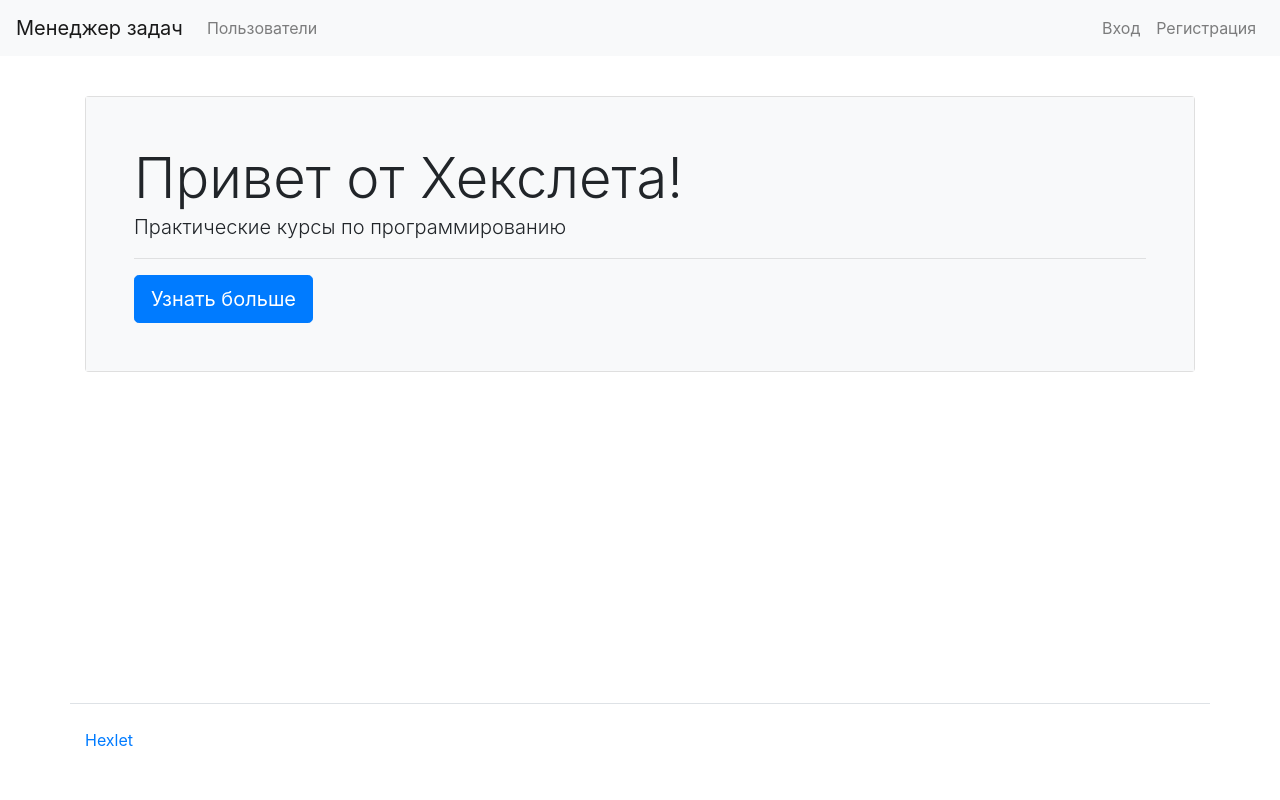
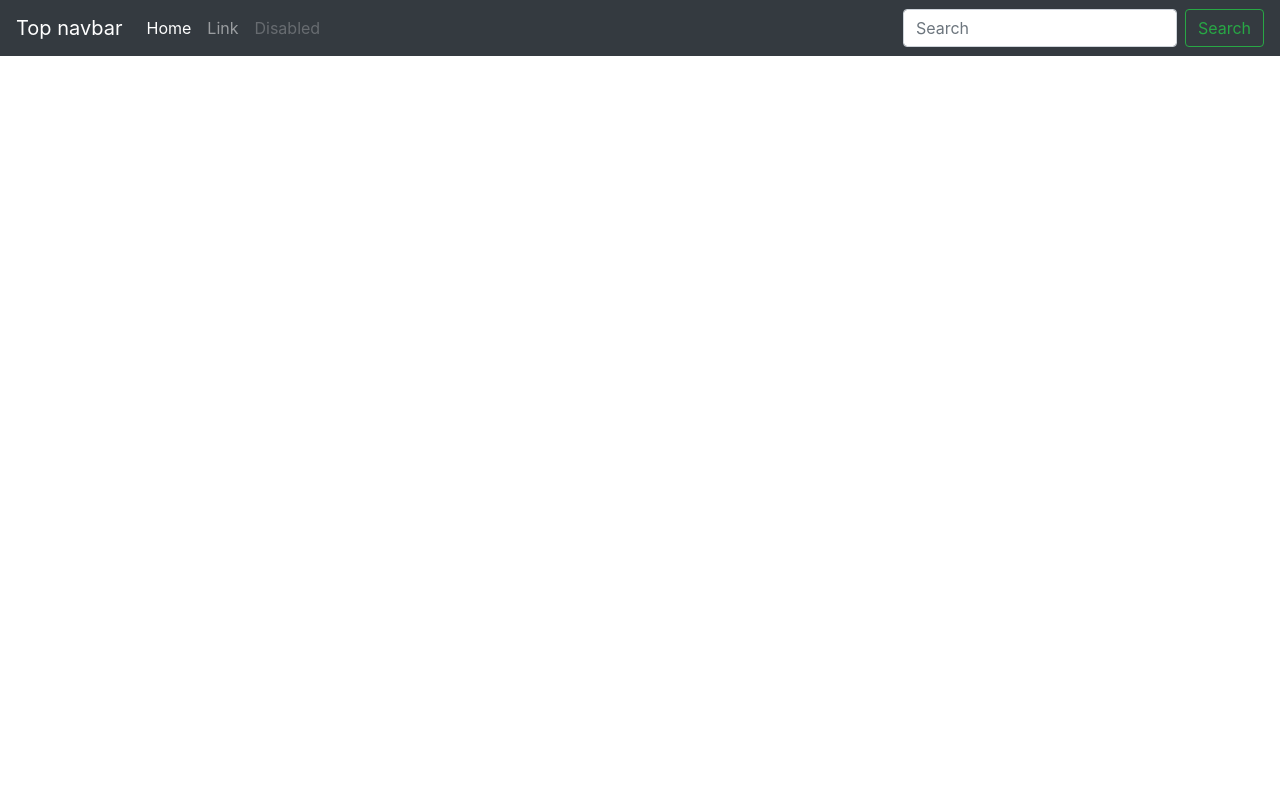
Before and after one commit to Chudilo4/python-project-52, a Django app: template templates/base.html in a window 1280 px wide. Run offline with Django 4.2, Linux system fonts and the light colour scheme; the template is opened without the code that fills it, so the values that code supplies are empty; some libraries are stand-ins or nearby versions.

Commit message:
-начал шаг 2

```diff
--- a/pyproject.toml
+++ b/pyproject.toml
@@ -8,6 +8,7 @@ authors = ["chudilo4 <chipalinchik@gmail.com>"]
 python = "^3.8.14"
 Django = "^4.1.4"
 gunicorn = "^20.1.0"
+django-bootstrap4 = "^22.3"
 
 [tool.poetry.dev-dependencies]
 
--- a/task_manager/settings.py
+++ b/task_manager/settings.py
@@ -40,6 +40,7 @@ INSTALLED_APPS = [
     'django.contrib.sessions',
     'django.contrib.messages',
     'django.contrib.staticfiles',
+    'bootstrap4',
 ]
 
 MIDDLEWARE = [
@@ -50,6 +51,7 @@ MIDDLEWARE = [
     'django.contrib.auth.middleware.AuthenticationMiddleware',
     'django.contrib.messages.middleware.MessageMiddleware',
     'django.middleware.clickjacking.XFrameOptionsMiddleware',
+    'django.middleware.locale.LocaleMiddleware',
 ]
 
 ROOT_URLCONF = 'task_manager.urls'
@@ -106,7 +108,7 @@ AUTH_PASSWORD_VALIDATORS = [
 # Internationalization
 # https://docs.djangoproject.com/en/4.1/topics/i18n/
 
-LANGUAGE_CODE = 'en-us'
+LANGUAGE_CODE = 'ru'
 
 TIME_ZONE = 'UTC'
 
--- a/templates/base.html
+++ b/templates/base.html
@@ -1,62 +1,38 @@
 <!DOCTYPE html>
-<html lang="ru-ru">
+<html lang="en">
 <head>
-    <meta name="viewport" content="width=device-width, initial-scale=1, shrink-to-fit=no">
     <title>Менеджер задач Hexlet</title>
-    <link crossorigin="anonymous" href="https://stackpath.bootstrapcdn.com/bootstrap/4.5.2/css/bootstrap.min.css" integrity="sha384-JcKb8q3iqJ61gNV9KGb8thSsNjpSL0n8PARn9HuZOnIxN0hoP+VmmDGMN5t9UJ0Z" rel="stylesheet">
-    <script crossorigin="anonymous" integrity="sha384-ZvpUoO/+PpLXR1lu4jmpXWu80pZlYUAfxl5NsBMWOEPSjUn/6Z/hRTt8+pR6L4N2" src="https://code.jquery.com/jquery-3.5.1.min.js"></script>
-<script crossorigin="anonymous" integrity="sha384-Q6E9RHvbIyZFJoft+2mJbHaEWldlvI9IOYy5n3zV9zzTtmI3UksdQRVvoxMfooAo" src="https://cdn.jsdelivr.net/npm/popper.js@1.16.0/dist/umd/popper.min.js"></script>
-<script crossorigin="anonymous" integrity="sha384-B4gt1jrGC7Jh4AgTPSdUtOBvfO8shuf57BaghqFfPlYxofvL8/KUEfYiJOMMV+rV" src="https://stackpath.bootstrapcdn.com/bootstrap/4.5.2/js/bootstrap.min.js"></script>
-  </head>
-<body class="d-flex flex-column min-vh-100">
-    <nav class="navbar navbar-expand-lg navbar-light bg-light mb-3">
-      <a class="navbar-brand" href="/">Менеджер задач</a>
-      <button class="navbar-toggler" data-toggle="collapse" data-target="#navbarToggleExternalContent">
+    <meta charset="UTF-8">
+    <title>Title</title>
+    {% load bootstrap4 %}
+    {% bootstrap_css %}
+    {% bootstrap_javascript jquery='full' %}
+    {% bootstrap_messages %}
+</head>
+<body>
+<nav class="navbar navbar-expand-md navbar-dark bg-dark mb-4">
+      <a class="navbar-brand" href="#">Top navbar</a>
+      <button class="navbar-toggler" type="button" data-toggle="collapse" data-target="#navbarCollapse" aria-controls="navbarCollapse" aria-expanded="false" aria-label="Toggle navigation">
         <span class="navbar-toggler-icon"></span>
       </button>
-      <div class="collapse navbar-collapse" id="navbarToggleExternalContent">
+      <div class="collapse navbar-collapse" id="navbarCollapse">
         <ul class="navbar-nav mr-auto">
+          <li class="nav-item active">
+            <a class="nav-link" href="#">Home <span class="sr-only">(current)</span></a>
+          </li>
           <li class="nav-item">
-            <a class="nav-link" href="/users/">Пользователи</a>
+            <a class="nav-link" href="#">Link</a>
           </li>
-
+          <li class="nav-item">
+            <a class="nav-link disabled" href="#">Disabled</a>
+          </li>
         </ul>
-        <ul class="navbar-nav">
-
-            <li class="nav-item">
-              <a class="nav-link" href="/login/">Вход</a>
-            </li>
-            <li class="nav-item">
-              <a class="nav-link" href="/users/create/">Регистрация</a>
-            </li>
-
-        </ul>
+        <form class="form-inline mt-2 mt-md-0">
+          <input class="form-control mr-sm-2" type="text" placeholder="Search" aria-label="Search">
+          <button class="btn btn-outline-success my-2 my-sm-0" type="submit">Search</button>
+        </form>
       </div>
     </nav>
-    <div class="container wrapper flex-grow-1">
-
-
-
-      <h1 class="my-4">
-
-
-      </h1>
-
-<h1 class="my-4"></h1>
-<div class="card">
-  <div class="card-body p-5 bg-light">
-    <div class="display-4">Привет от Хекслета!</div>
-    <p class="lead">Практические курсы по программированию</p>
-    <hr>
-    <a class="btn btn-primary btn-lg" href="https://ru.hexlet.io">Узнать больше</a>
-  </div>
-</div>
-
-    </div>
-    <footer>
-      <div class="container my-5 pt-4 border-top">
-        <a target="_blank" href="https://ru.hexlet.io">Hexlet</a>
-      </div>
-    </footer>
-
-</body></html>
+{% block content %}
+{% endblock %}
+</body>
```
Also changed, not shown: task_manager/view.py (+5 -2 lines), templates/home.html (added, +11 -0 lines), README.md, 1 other file.
